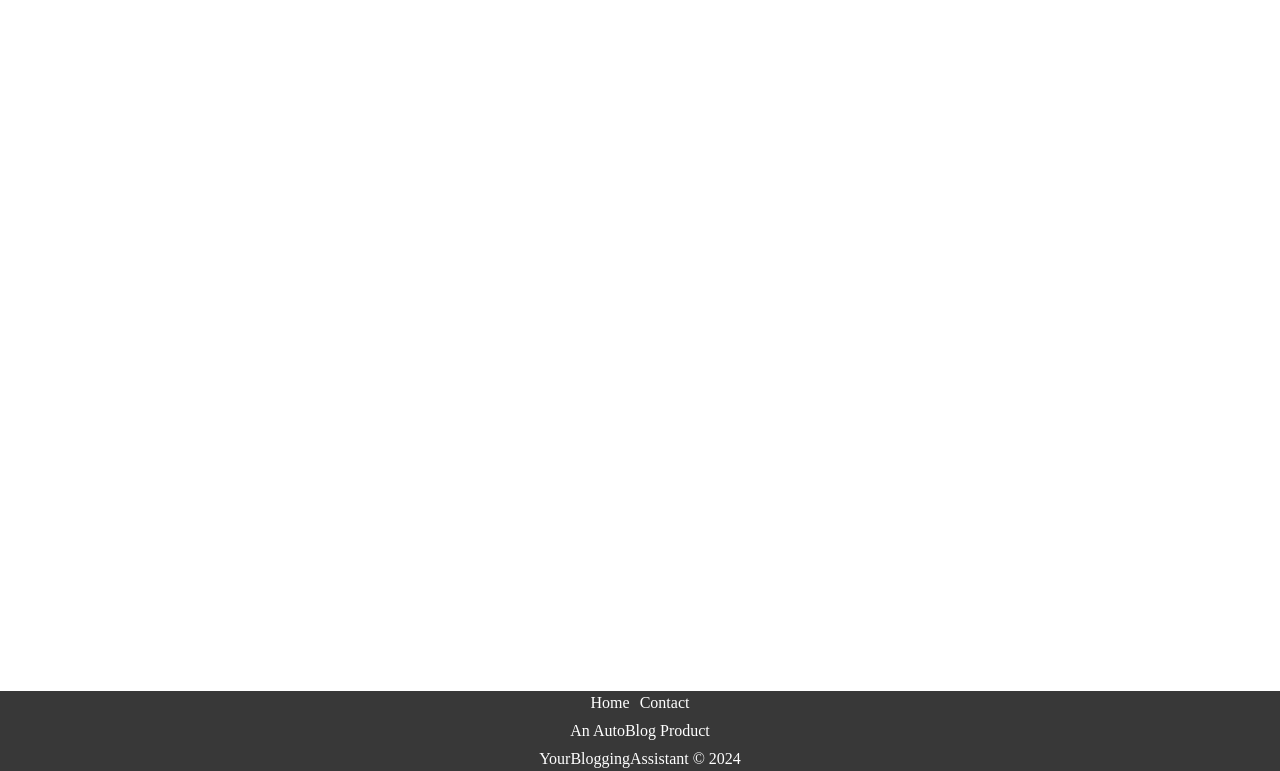
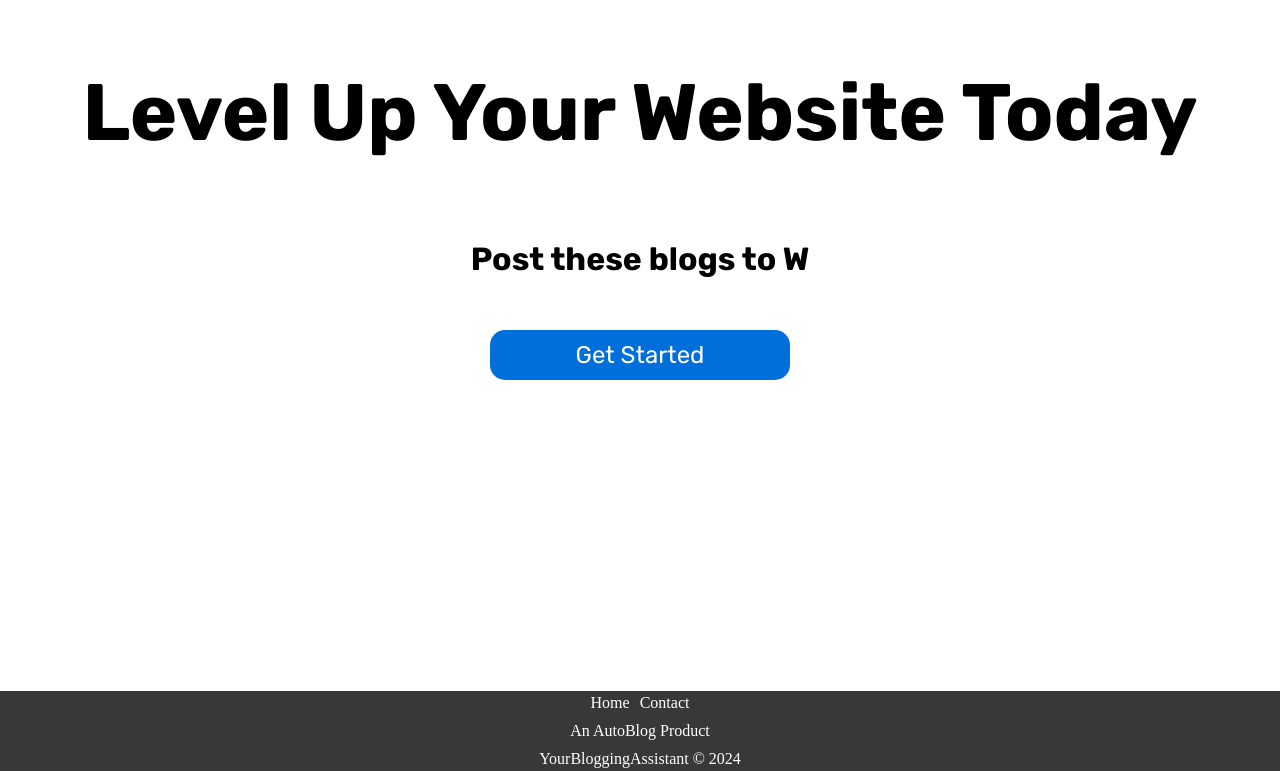
Before and after one commit to Dlang-max/AutoBlog_Django_App, a Django app: page / in a window 1280 px wide. Shown: the part 29-800 px from the top of the page. Run offline with Django 4.2, Linux system fonts and the light colour scheme; parts of the project's set-up code (start-up, migrations or seed data) failed here and were passed over.

Commit message:
designing super simple home page. Version 1 is donegit add .!

```diff
--- a/mysite/autoblog/static/autoblog/style.css
+++ b/mysite/autoblog/static/autoblog/style.css
@@ -20,6 +20,59 @@ body::after {
     display: block;
     height: 80px;
 }
+
+/*
+* Hero Section
+*/
+
+.home-container {
+    text-align: center;
+    font-family: var(--font);
+    display: flex;
+    flex-direction: column;
+    justify-content: center;
+    align-items: center;
+}
+
+.hero-container {
+    display: flex;
+    flex-direction: column;
+    justify-content: center;
+    align-items: center;
+}
+
+.hero-title {
+    font-size: 5em;
+}
+
+#home-typed-output {
+    height: 30px;
+    font-size: 2em;
+    margin-bottom: 60px;
+}
+
+.home-link-container {
+    border-radius: 15px;
+    display: flex;
+    justify-content: center;
+    align-items: center;
+    width: 300px;
+    height: 50px;
+    background-color: var(--button-blue);
+    transition: 500ms;
+}
+
+.home-link-container:hover {
+    background-color: var(--button-hover-blue);
+    cursor: pointer;
+}
+
+.home-link {
+    color: white;
+    text-decoration: none;
+    font-size: 1.5em;
+}
+
 
 
 
--- a/mysite/autoblog/templates/autoblog/home.html
+++ b/mysite/autoblog/templates/autoblog/home.html
@@ -3,5 +3,26 @@
 {% block title %}Home{% endblock %}
 
 {% block content %}
-
+<div class="home-container">
+    <div class="hero-container">
+        <h1 class="hero-title">Level Up Your Website Today</h1>
+        <h2 id="home-typed-output"></h2>
+        <a class="home-link" href="{% url 'register' %}">
+            <div class="home-link-container">Get Started</div>
+        </a>
+</div>
+<script src="https://cdn.jsdelivr.net/npm/typed.js@2.0.12"></script>
+<script>
+    document.addEventListener('DOMContentLoaded', function() {
+      new Typed('#home-typed-output', {
+        strings: ["Generate SEO optimized blogs.", "Post these blogs to WordPress."],
+        typeSpeed: 50,
+        backSpeed: 50,
+        backDelay: 1000,
+        startDelay: 500,
+        loop: true,
+        showCursor: false,
+      });
+    });
+</script>
 {% endblock %}
```
